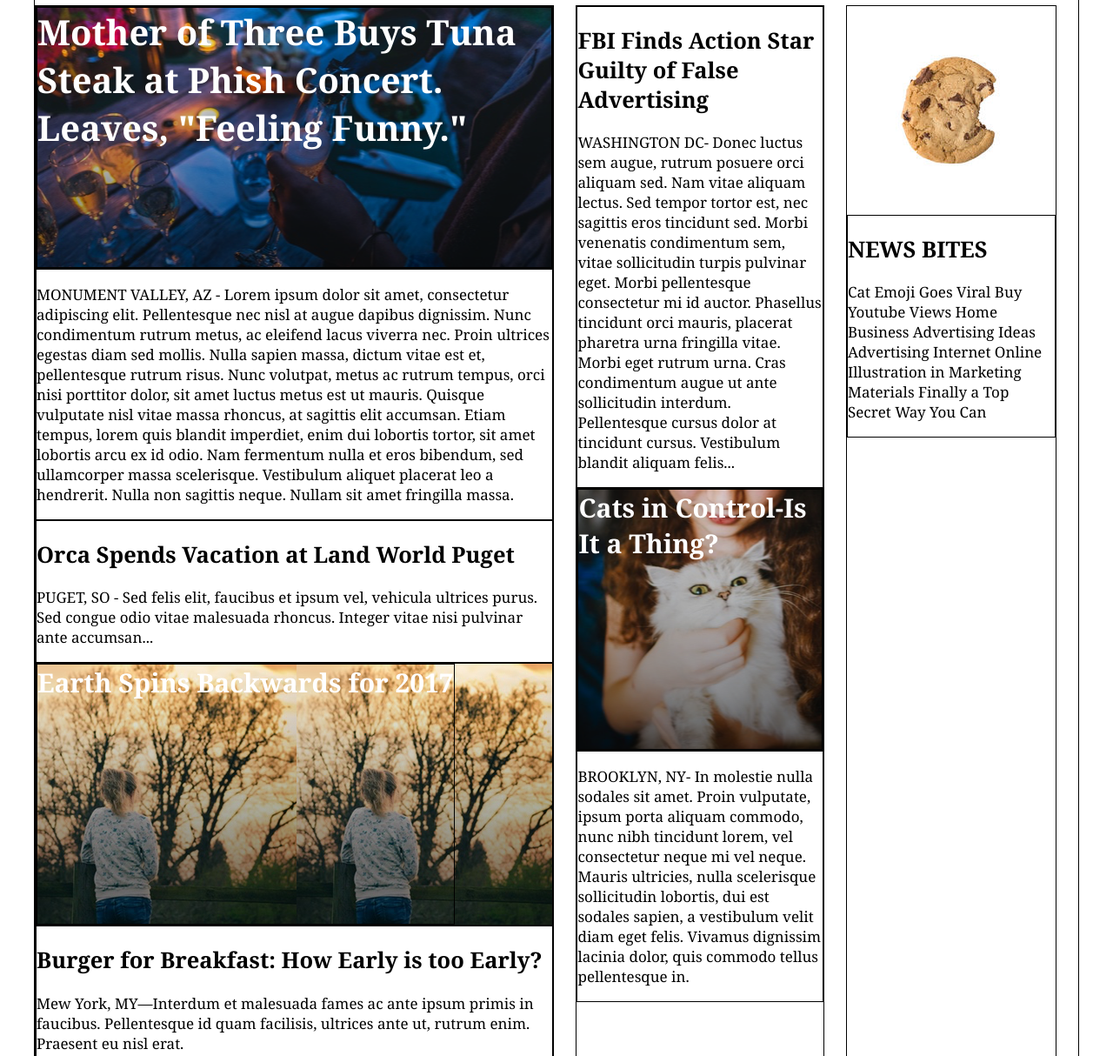
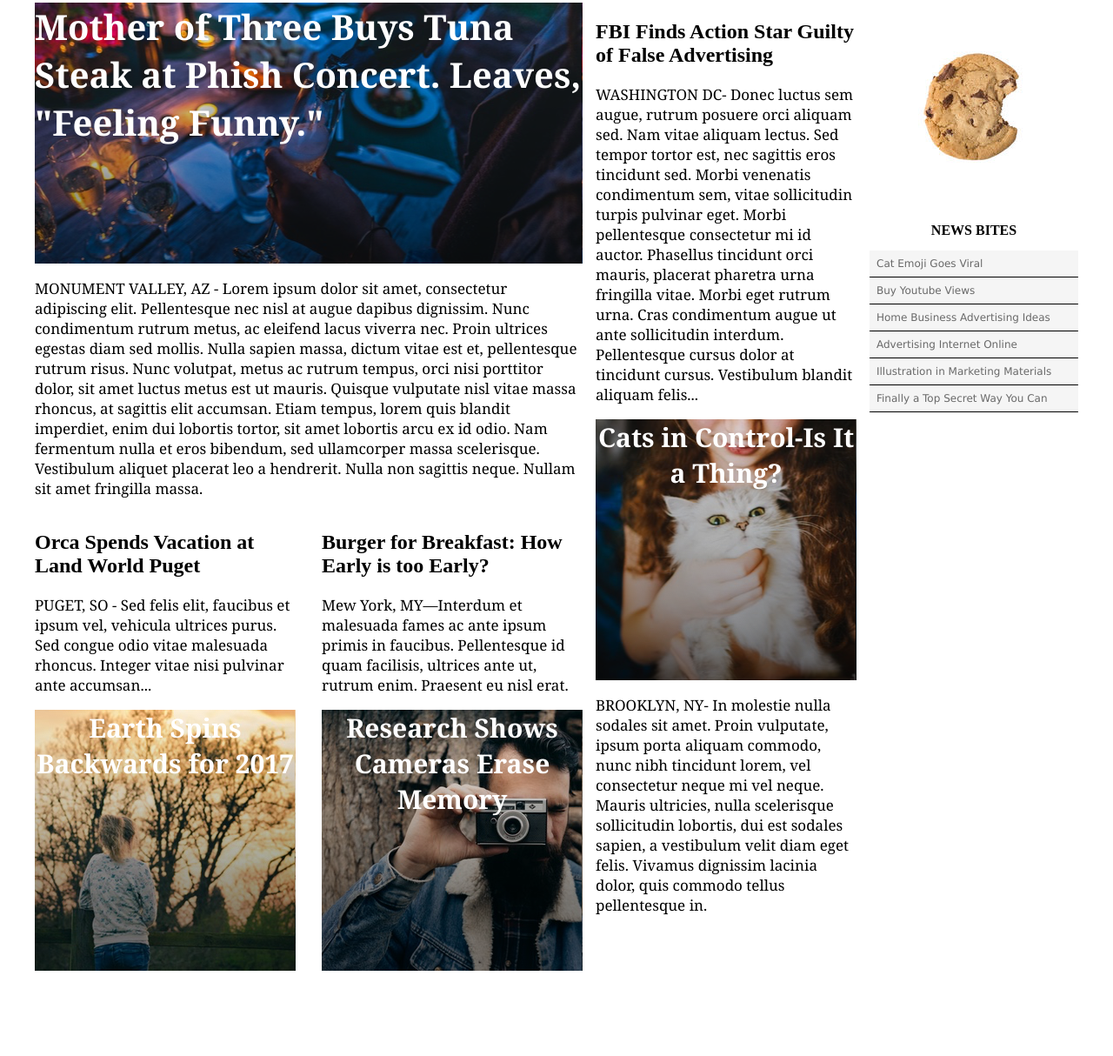
Before and after one commit to kevinmtate/mytimes, a plain HTML site: page index.html in a window 1280 px wide. Shown: the part 125-1339 px from the top of the page at 87% size. After the commit the page ends 1249 px from the top, so only its background shows below. Drawn offline with Linux system fonts and the light colour scheme.

Commit message:
Content section finished

```diff
--- a/index.html
+++ b/index.html
@@ -5,7 +5,7 @@
 	<link rel="stylesheet" type="text/css" href="resources/css/style.css">
 </head>
 <body>
-	<!-- Header section -->
+	<!-- Header and Nav -->
 	<header>
 		<div class="logo">
 			<img src="resources/images/img-myt-logo.jpg">
@@ -19,47 +19,60 @@
 		</nav>
 	</header>
 
-	<!-- Content section -->
+	<!-- Content -->
 	<div class="container">
-		<div class="column large">
-			<div class="image main">
-				<div>Mother of Three Buys Tuna Steak at Phish Concert. Leaves, "Feeling Funny."</div>
-			</div>
+		<div class="column" id="column-large">
+			<div class="lead-story">
 				<div class="story">
+					<div class="image" id="img-main"><span>Mother of Three Buys Tuna Steak at Phish Concert. Leaves, "Feeling Funny."</span></div>
+					<div class="content">
 						<p>MONUMENT VALLEY, AZ - Lorem ipsum dolor sit amet, consectetur adipiscing elit. Pellentesque nec nisl at augue dapibus dignissim. Nunc condimentum rutrum metus, ac eleifend lacus viverra nec. Proin ultrices egestas diam sed mollis. Nulla sapien massa, dictum vitae est et, pellentesque rutrum risus. Nunc volutpat, metus ac rutrum tempus, orci nisi porttitor dolor, sit amet luctus metus est ut mauris. Quisque vulputate nisl vitae massa rhoncus, at sagittis elit accumsan. Etiam tempus, lorem quis blandit imperdiet, enim dui lobortis tortor, sit amet lobortis arcu ex id odio. Nam fermentum nulla et eros bibendum, sed ullamcorper massa scelerisque. Vestibulum aliquet placerat leo a hendrerit. Nulla non sagittis neque. Nullam sit amet fringilla massa.</p>
 					</div>
-			<div class="story">
+				</div>
+			</div>
+			<div class="stories">
+				<div class="story lc-story">
+					<div class="content">
 						<h2>Orca Spends Vacation at Land World Puget</h2>
 						<p>PUGET, SO - Sed felis elit, faucibus et ipsum vel, vehicula ultrices purus. Sed congue odio vitae malesuada rhoncus. Integer vitae nisi pulvinar ante accumsan...</p>
 					</div>
-			<div class="image earth">
-				<div>Earth Spins Backwards for 2017</div>
+					<div class="image" id="img-earth"><span>Earth Spins Backwards for 2017</span></div>
 				</div>
-			<div class="story">
+				<div class="story lc-story">
+					<div class="content">
 						<h2>Burger for Breakfast: How Early is too Early?</h2>
 						<p>Mew York, MY—Interdum et malesuada fames ac ante ipsum primis in faucibus. Pellentesque id quam facilisis, ultrices ante ut, rutrum enim. Praesent eu nisl erat.</p>
 					</div>
-			<div class="image camera">
-				<div>Research Shows Cameras Erase Memory</div>
+					<div class="image" id="img-camera"><span> Research Shows Cameras Erase Memory</span></div>
 				</div>
 			</div>
-		<div class="column medium">
+		</div>
+		<div class="column" id="column-medium">
 			<div class="story">
+				<div class="content">
 					<h2>FBI Finds Action Star Guilty of False Advertising</h2>
 					<p>WASHINGTON DC- Donec luctus sem augue, rutrum posuere orci aliquam sed. Nam vitae aliquam lectus. Sed tempor tortor est, nec sagittis eros tincidunt sed. Morbi venenatis condimentum sem, vitae sollicitudin turpis pulvinar eget. Morbi pellentesque consectetur mi id auctor. Phasellus tincidunt orci mauris, placerat pharetra urna fringilla vitae. Morbi eget rutrum urna. Cras condimentum augue ut ante sollicitudin interdum. Pellentesque cursus dolor at tincidunt cursus. Vestibulum blandit aliquam felis...</p>
 				</div>
-			<div class="image cats">
-				<div>Cats in Control-Is It a Thing?</div>
 			</div>
+			<div class="image" id="img-cats"><span>Cats in Control-Is It a Thing?</span></div>
 			<div class="story">
+				<div class="content">
 					<p>BROOKLYN, NY- In molestie nulla sodales sit amet. Proin vulputate, ipsum porta aliquam commodo, nunc nibh tincidunt lorem, vel consectetur neque mi vel neque. Mauris ultricies, nulla scelerisque sollicitudin lobortis, dui est sodales sapien, a vestibulum velit diam eget felis. Vivamus dignissim lacinia dolor, quis commodo tellus pellentesque in.</p>
 				</div>
 			</div>
-		<div class="column small">
+		</div>
+		<div class="column" id="column-small">
 			<img src="resources/images/img-news-bite.png">
-			<div class="story">
-				<h2>NEWS BITES</h2>
-				<p>Cat Emoji Goes Viral Buy Youtube Views Home Business Advertising Ideas Advertising Internet Online Illustration in Marketing Materials Finally a Top Secret Way You Can</p>
+			<div>
+				<h2 id="news-bites-header">NEWS BITES</h2>
+				<div class="news-bites">
+					<div class="news-bite-item"><span>Cat Emoji Goes Viral</span></div>
+					<div class="news-bite-item"><span>Buy Youtube Views</span></div>
+					<div class="news-bite-item"><span>Home Business Advertising Ideas</span></div>
+					<div class="news-bite-item"><span>Advertising Internet Online</span></div>
+					<div class="news-bite-item"><span>Illustration in Marketing Materials</span></div>
+					<div class="news-bite-item"><span>Finally a Top Secret Way You Can</span></div>
+				</div>
 			</div>
 		</div>
 	</div>
--- a/resources/css/style.css
+++ b/resources/css/style.css
@@ -33,66 +33,104 @@ a {
 
 /* Main content section structure */
 
-div {
-	border: 1px solid black;
-}
-
 .container {
 	display: flex;
 	width: 1200px;
 	margin: 0 auto;
 	padding-top: 35px;
+	justify-content: space-between;
 }
 
 .column {
 	display: flex;
 	flex-direction: column;
-	margin-right: 25px;
 }
 
-.column.large {
+#column-large {
 	width: 630px;
 }
 
-.column.medium {
+#column-medium {
 	width: 300px;
 }
 
-.column.small {
+#column-small {
 	width: 240px;
 }
 
+.lead-story {
+	display: flex;
+	flex-direction: column;
+}
+
+.stories {
+	display: flex;
+	justify-content: space-between;
+}
+
 .story {
+	dislay: flex;
+  	flex-direction: column;
+  	justify-content: space-between;
+}
+
+.story p {
 	font-family: Georgia;
  	font-size: 17px;
   	color: black;
 }
 
+.lc-story {
+	width: 300px;
+}
+
 .image {
-	display: flex;
 	font-family: Georgia;
 	font-weight: bold;
 	font-size: 30px;
 	color: white;
 	height: 300px;
+	text-align: center;
+}
+
+
+/* NEWS BITES */
+
+#news-bites-header {
+		font-size: 16px;
+  		font-weight: bold;
+  		text-align: center;
+}
+
+.news-bite-item {
+		border-bottom: 1px solid black;
+		background-color: WhiteSmoke;
+  		font-family: Verdana;
+  		font-size: 12px;
+  		color: DimGray;
+  		padding: 0.5rem;
 }
 
 
 /* Images */
 
-.image.main {
+#img-main {
 	background-image: url("../images/img-story-main.png");
 	font-size: 40px;
+	text-align: left;
 }
 
-.image.earth {
+#img-earth {
 	background-image: url("../images/img-earth.png");
 }
 
-.image.camera {
+#img-camera {
 	background-image: url("../images/img-camera.png");
 }
 
-.image.cats {
+#img-cats {
 	background-image: url("../images/img-cats.png");
 }
+
+
+/* Footer */
```
Lines whose indentation alone changed are shown as unchanged.
